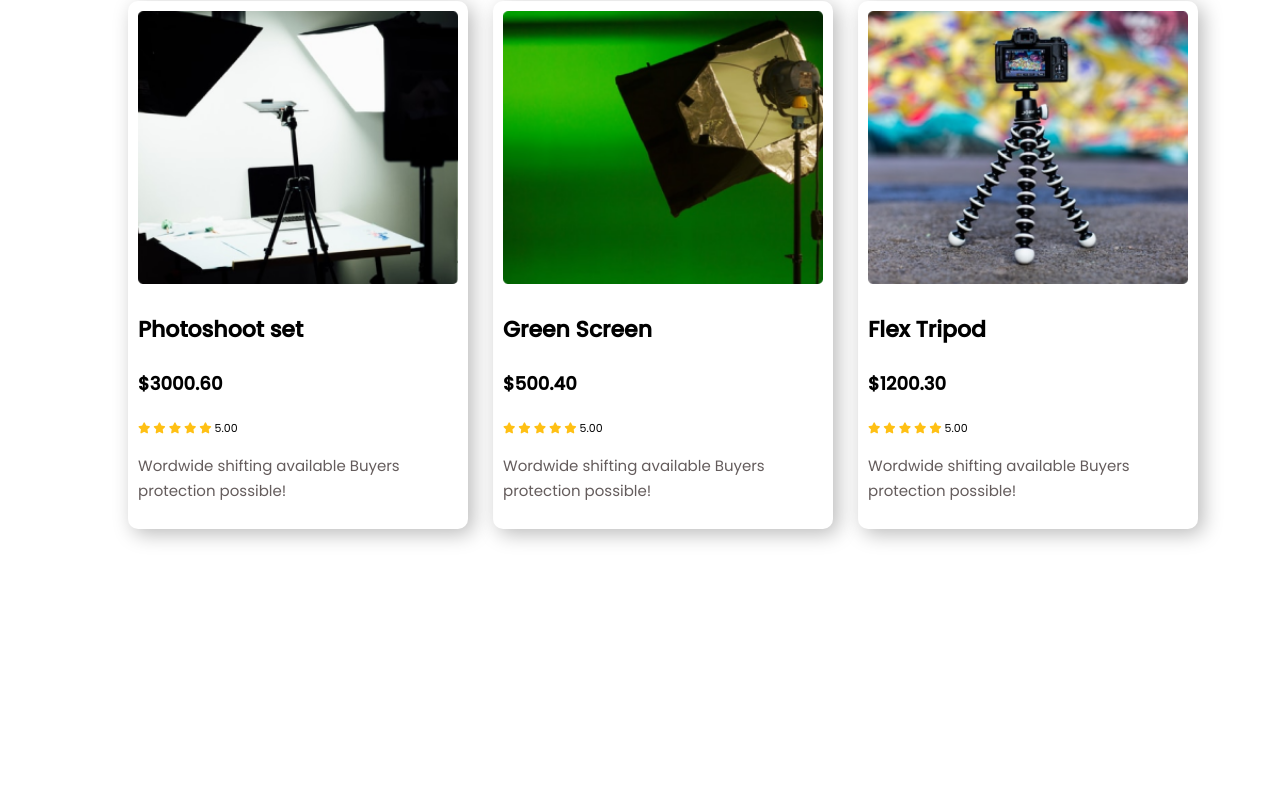
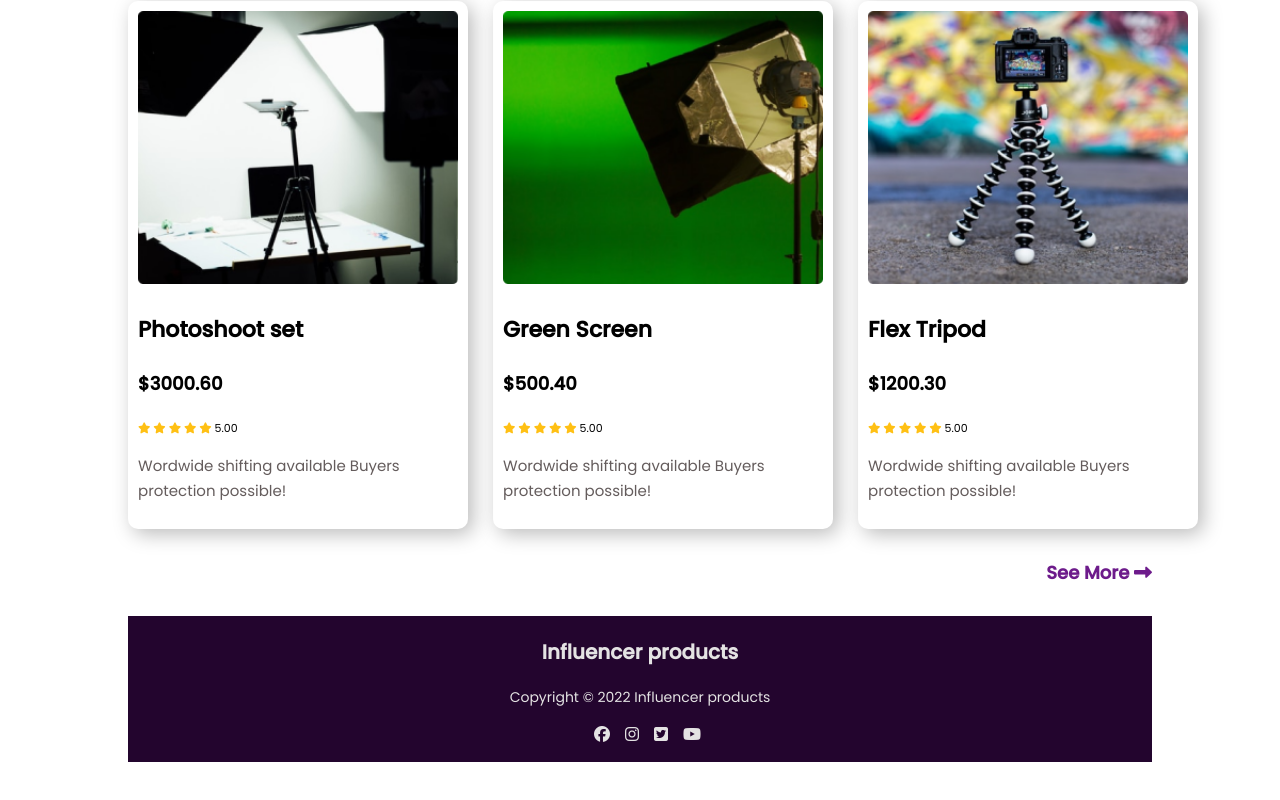
Before and after one commit to Shahadakamal/-assignment-1-repo, a plain HTML site: page index.html in a window 1280 px wide. Shown: the part 1934-2734 px from the top of the page. Before the commit the page ends 2527 px from the top, so only its background shows below. Drawn offline with Linux system fonts and the light colour scheme; a web font is replaced by a local one.

Commit message:
footer done

```diff
--- a/index.html
+++ b/index.html
@@ -217,7 +217,21 @@
                     </div>
                 </article>
             </div>
+            <div id="button">
+                <a id="see-more" href="#">See More <i class="fas fa-long-arrow-alt-right"></i></a>
+            </div>
         </section>
     </main>
+    <!-- footer -->
+    <footer>
+        <h3>Influencer products</h3>
+        <p>Copyright &copy 2022 Influencer products</p>
+        <div class="icons">
+            <div class="icon"><i class="fab fa-facebook"></i></div>
+            <div class="icon"><i class="fab fa-instagram"></i></div>
+            <div class="icon"><i class="fab fa-twitter-square"></i></div>
+            <div class="icon"><i class="fab fa-youtube"></i></div>
+        </div>
+    </footer>
 </body>
 </html>
--- a/style.css
+++ b/style.css
@@ -29,10 +29,10 @@ body {
     text-decoration: none;
     color: whitesmoke;
     background-color: rgb(108, 83, 117);
-    padding: 5px 20px;
+    padding: 10px 20px;
     border-radius: 20px;
-    font-weight: 600;
-    font-size: 14px;
+    font-weight: 500;
+    font-size: 15px;
 }
 
 .article img {
@@ -45,6 +45,10 @@ body {
 }
 
 /* middle section */
+.middle-section {
+    padding-bottom: 30px;
+}
+
 #second-headline {
     text-align: center;
     font-size: 34px;
@@ -91,12 +95,39 @@ body {
 
 #button {
     padding-top: 30px;
-
-
     text-align: right;
 }
 
-.middle-section .button a {
+#see-more {
     text-decoration: none;
-    color: rgb(235, 22, 40);
+    color: rgb(109, 27, 139);
+    font-size: 18px;
+    font-weight: 700;
 }
+
+/* footer */
+footer {
+    background-color: rgb(35, 5, 46);
+    padding-top: 1px;
+    padding-bottom: 15px;
+    color: rgb(228, 227, 227);
+    text-align: center;
+
+}
+
+footer h3 {
+    font-size: 20px;
+}
+
+footer p {
+    font-size: 14px;
+}
+
+.icons {
+    display: flex;
+    justify-content: center;
+}
+
+.icon {
+    padding-left: 15px;
+}
```
